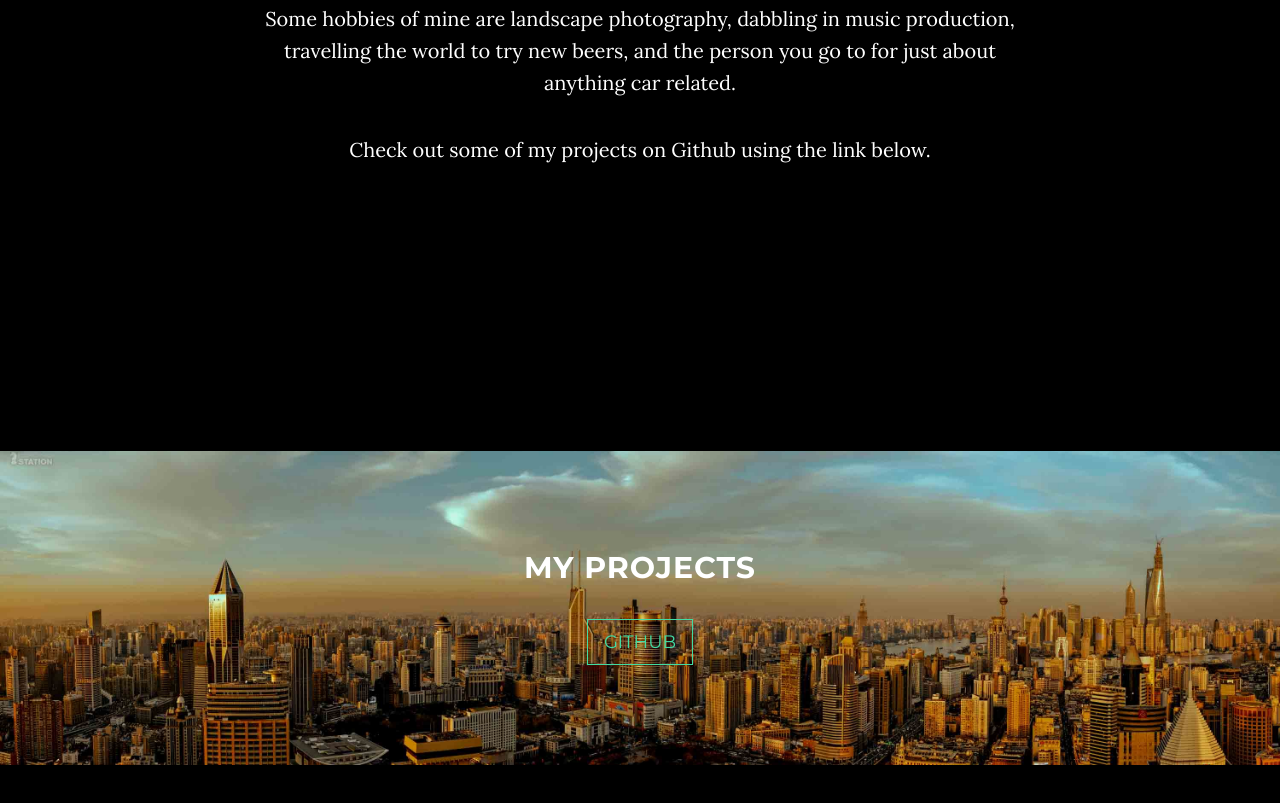
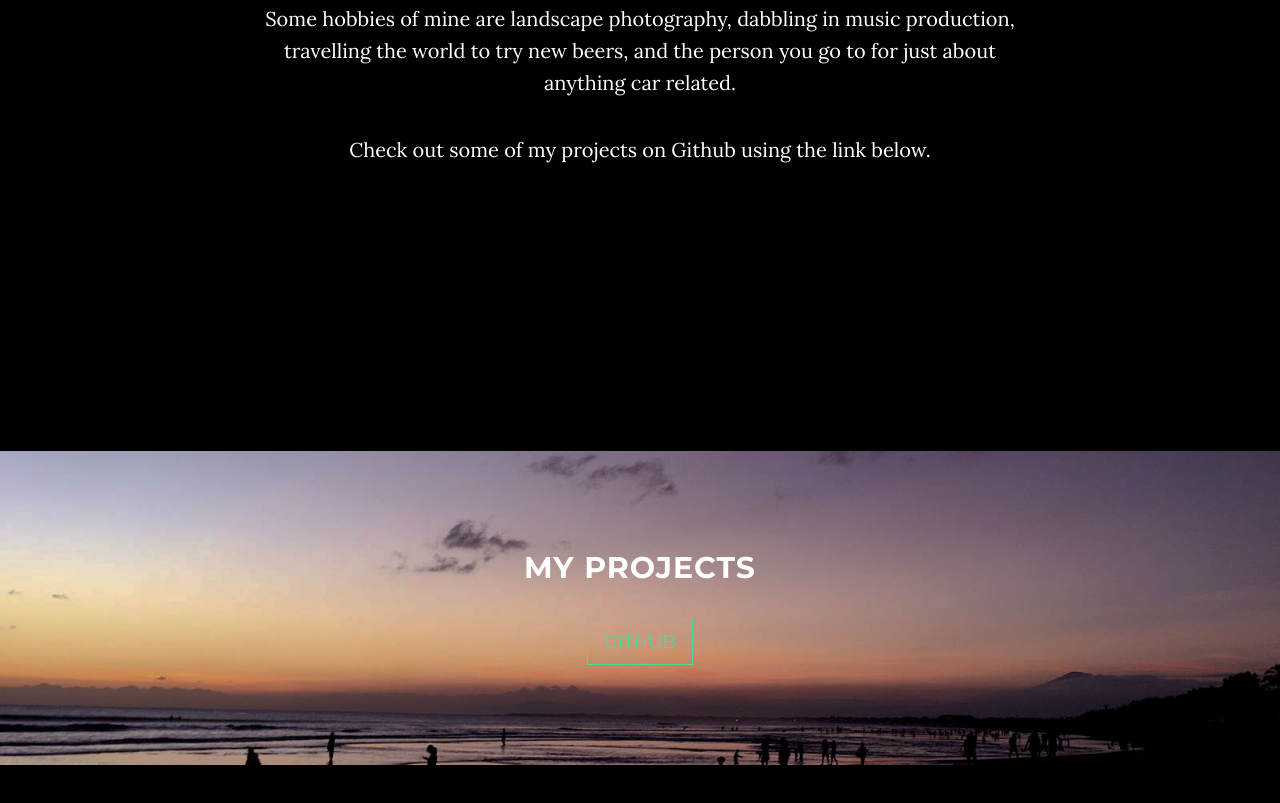
Before and after one commit to adamawang/adamawang.github.io, a website: page index.html in a window 1280 px wide. Shown: the part 1377-2180 px from the top of the page. Drawn offline with nearby package versions, Linux system fonts and the light colour scheme; some packages are replaced by stand-ins of ours.

Commit message:
Update images

```diff
--- a/index.html
+++ b/index.html
@@ -75,7 +75,7 @@
                 <div class="row">
                     <div class="col-md-8 col-md-offset-2">
                         <h1 class="brand-heading">Adam A. Wang</h1>
-                        <p class="intro-text">Kuta Beach, Bali. Taken in 2016 on an iPhone believe it or not.</p>
+                        <p class="intro-text">Ha Long bay, Vietnam. Shot on an iPhone, 2018</p>
                         <a href="#about" class="btn btn-circle page-scroll">
                             <i class="fa fa-angle-double-down animated"></i>
                         </a>
--- a/less/grayscale.less
+++ b/less/grayscale.less
@@ -240,7 +240,7 @@ a {
     width: 100%;
     padding: 50px 0;
     color: white;
-    background: url(../img/shanghaipano2.jpg) no-repeat center center scroll;
+    background: url(../img/bali.jpg) no-repeat center center scroll;
     background-color: black;
     -webkit-background-size: cover;
     -moz-background-size: cover;
--- a/sass/grayscale.scss
+++ b/sass/grayscale.scss
@@ -240,7 +240,7 @@ a {
     width: 100%;
     padding: 50px 0;
     color: white;
-    background: url(../img/shanghaipano2.jpg) no-repeat center center scroll;
+    background: url(../img/bali.jpg) no-repeat center center scroll;
     background-color: black;
     -webkit-background-size: cover;
     -moz-background-size: cover;
```
Also changed, not shown: css/grayscale.min.css, img/shanghaipano.jpg (deleted), img/shanghaipano2.jpg (deleted).
